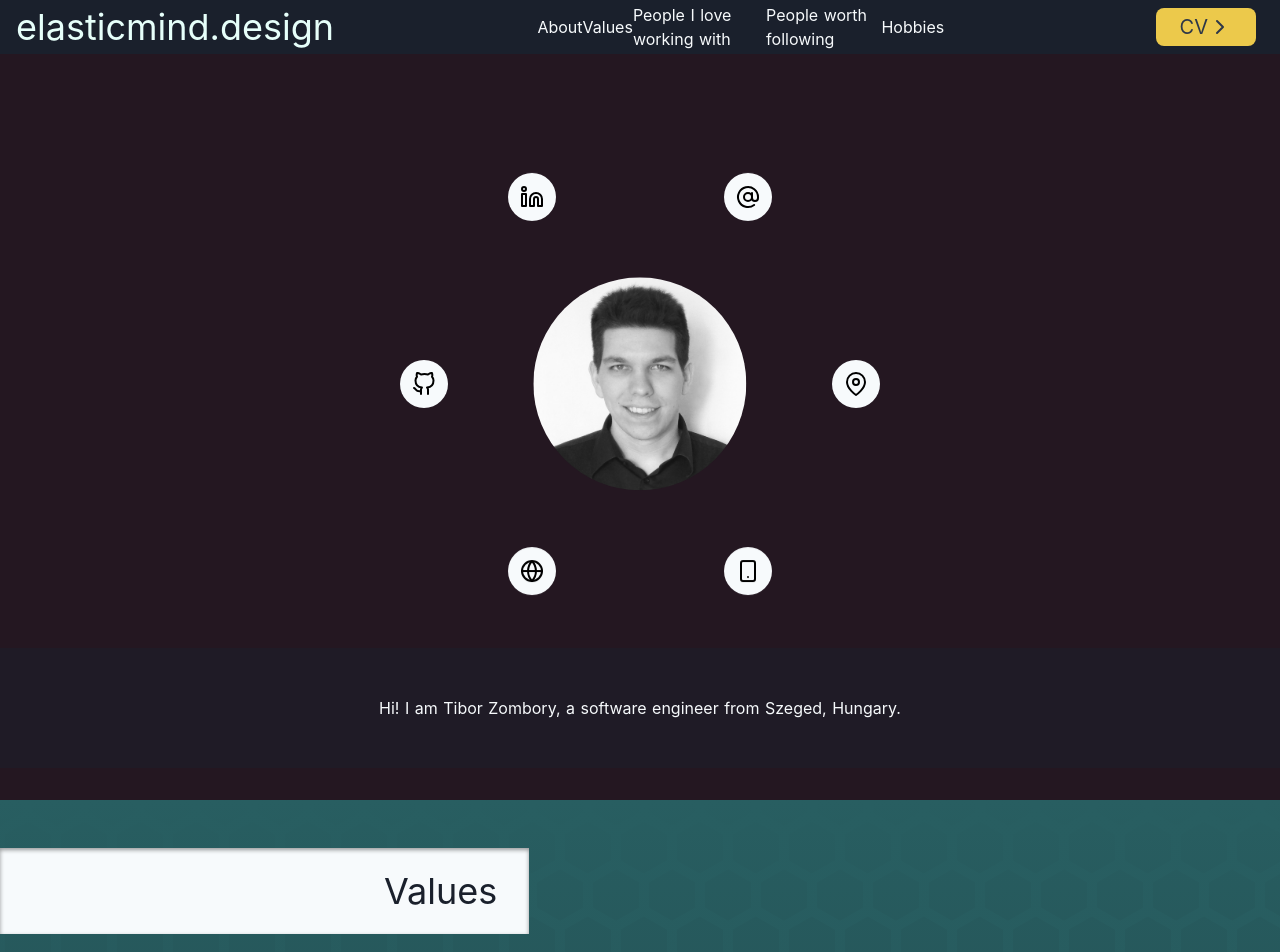
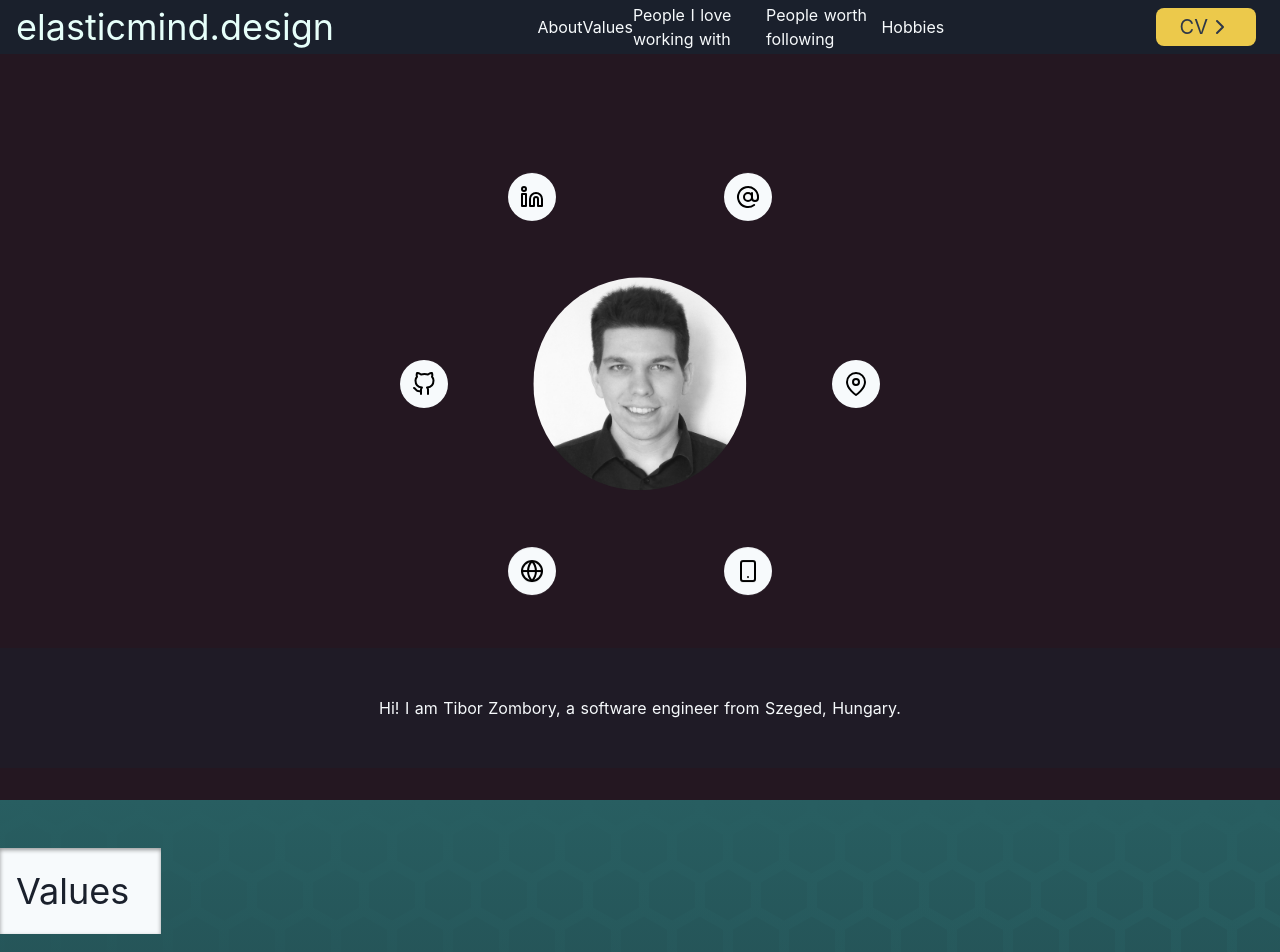
Before and after one commit to elasticmind/homepage, a Nuxt app: page / in a window 1280 px wide. Shown: the top 952 px of the page. Built offline with nearby package versions, Linux system fonts and the light colour scheme.

Commit message:
Add fonts

```diff
--- a/nuxt.config.js
+++ b/nuxt.config.js
@@ -14,7 +14,24 @@ module.exports = {
         content: process.env.npm_package_description || ''
       }
     ],
-    link: [{ rel: 'icon', type: 'image/x-icon', href: '/favicon.ico' }]
+    link: [
+      { rel: 'icon', type: 'image/x-icon', href: '/favicon.ico' },
+      {
+        rel: 'stylesheet',
+        href:
+          'https://fonts.googleapis.com/css?family=Roboto+Slab:400&display=swap'
+      },
+      {
+        rel: 'stylesheet',
+        href:
+          'https://fonts.googleapis.com/css?family=Roboto:400,600&display=swap'
+      },
+      {
+        rel: 'stylesheet',
+        href:
+          'https://fonts.googleapis.com/css?family=Work+Sans:100,400&display=swap'
+      }
+    ]
   },
   /*
    ** Customize the progress-bar color
--- a/tailwind.config.js
+++ b/tailwind.config.js
@@ -10,24 +10,25 @@ module.exports = {
       '0': '0',
       '1/2': '50%'
     },
-    padding: {
-      '2': '0.5rem',
-      '4': '1rem',
-      '6': '1.5rem',
-      '8': '2rem',
-      '12': '3rem',
-      '16': '4rem',
-      '24': '6rem',
-      '32': '8rem',
-      '48': '12rem',
-      '96': '24rem'
-    },
     minHeight: {
       '200': '200px'
     },
     boxShadow: {
       default: '0 2px 4px 0 rgba(0,0,0,0.4)',
       inner: 'inset 0 2px 4px 0 rgba(0,0,0,0.4)'
+    },
+    fontFamily: {
+      roboto: ['Roboto', 'sans-serif'],
+      'roboto-slab': ['Roboto Slab', 'serif'],
+      sans: ['Work Sans', 'sans-serif']
+    },
+    extend: {
+      spacing: {
+        '112': '28rem'
+      },
+      padding: {
+        '112': '28rem'
+      }
     }
   },
   variants: {
```
